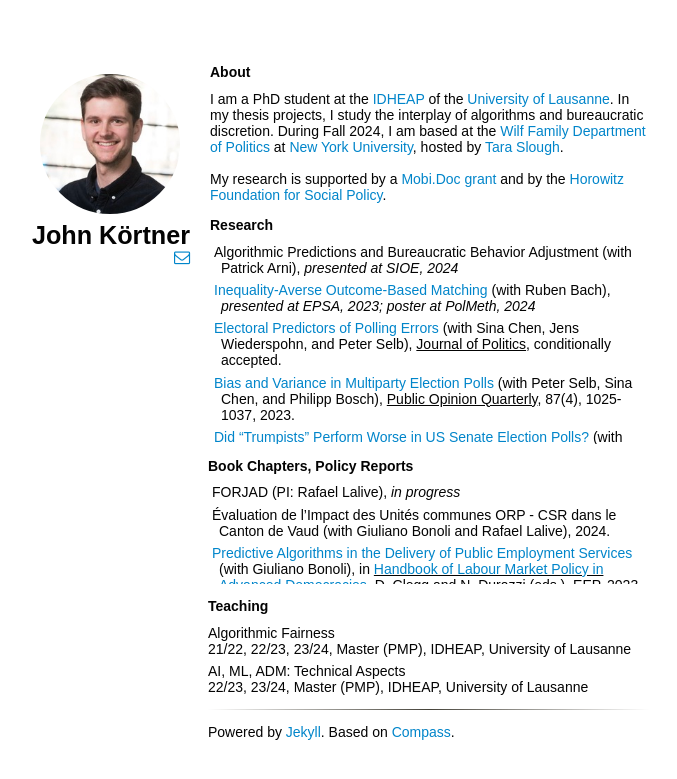
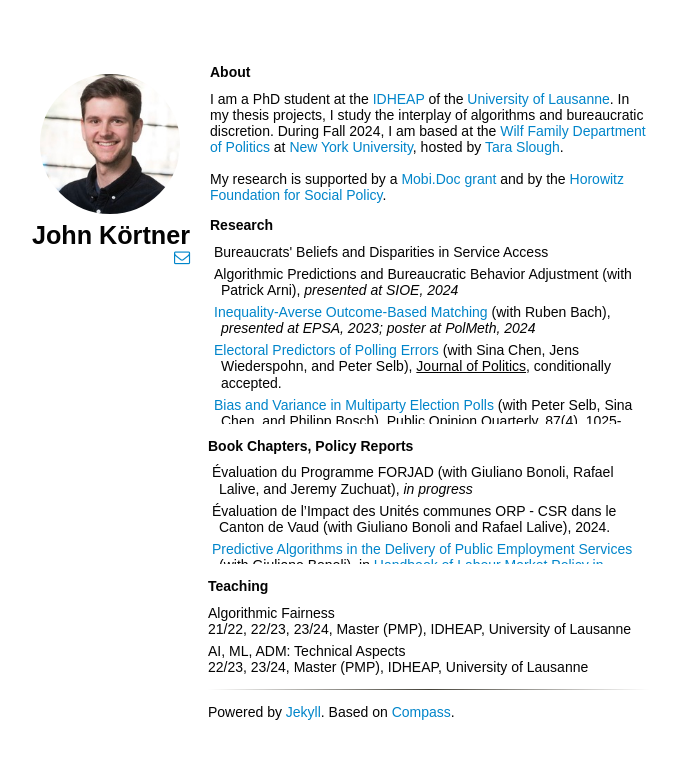
Before and after one commit to jkortner/jkortner.github.io, a Jekyll site: the page built from index.html, in a window 1280 px wide. Shown: the top 779 px of the page, without its empty margins (318-995 px from the left). Built offline with Jekyll 4.4.1, drawn with Linux system fonts in a browser that asks for light colours; nearby versions of some CDN libraries; some web fonts are replaced; a style sheet for code colours, icons or effects is not loaded.

Commit message:
Add title of first PhD chapter

```diff
--- a/_includes/content.html
+++ b/_includes/content.html
@@ -8,27 +8,43 @@
   <br><br>
   My research is supported by a <a href='https://news.unil.ch/display/1700126153025'>Mobi.Doc grant</a>
   and by the <a href='https://www.horowitz-foundation.org/2024'>Horowitz Foundation for Social Policy</a>.
-
   </p>
 
 <h2>Research</h2>
 <p>
 <div class="research">
+    <!--
+    <article style="background-color: #0085ca26;">
+        <b>Job Market Paper</b>
+    </article>
+    <article style="margin-top:-6px; background-color: #0085ca26;">
+        <a href=''>...</a>
+        <details>
+            <summary> &#8595; Abstract
+              <span><a href='---' target='_blank'>Slides</a></span>
+            </summary>
+            ...
+          </details>
+      </article>
+    -->
     <article>
-        Algorithmic Predictions and Bureaucratic Behavior Adjustment (with Patrick Arni), <i>presented at SIOE, 2024</i>
+        Bureaucrats' Beliefs and Disparities in Service Access
     </article>
     <article>
-        <a href='https://osf.io/yrn4d/'>Inequality-Averse Outcome-Based Matching</a> (with Ruben Bach), <i>presented at EPSA, 2023; poster at PolMeth, 2024</i>
+        Algorithmic Predictions and Bureaucratic Behavior Adjustment  (with Patrick Arni), <i>presented at SIOE, 2024</i>
     </article>
     <article>
-        <a href='https://doi.org/10.33774/apsa-2023-t1vh8-v2'>Electoral Predictors of Polling Errors</a> (with Sina Chen, Jens Wiederspohn, and Peter Selb), <u>Journal of Politics</u>, conditionally accepted.
+        <a href='https://osf.io/yrn4d/' target='_blank'>Inequality-Averse Outcome-Based Matching</a> (with Ruben Bach), <i>presented at EPSA, 2023; poster at PolMeth, 2024</i>
     </article>
     <article>
-      <a href='https://doi.org/10.1093/poq/nfad046'>Bias and Variance in Multiparty Election Polls</a> (with Peter Selb, Sina Chen, and Philipp Bosch),
+        <a href='https://doi.org/10.33774/apsa-2023-t1vh8-v2' target='_blank'>Electoral Predictors of Polling Errors</a> (with Sina Chen, Jens Wiederspohn, and Peter Selb), <u>Journal of Politics</u>, conditionally accepted.
+    </article>
+    <article>
+      <a href='https://doi.org/10.1093/poq/nfad046' target='_blank'>Bias and Variance in Multiparty Election Polls</a> (with Peter Selb, Sina Chen, and Philipp Bosch),
       <u>Public Opinion Quarterly</u>, 87(4), 1025-1037, 2023.
     </article>
     <article>
-        <a href='https://rss.onlinelibrary.wiley.com/doi/10.1111/1740-9713.01651'>Did &ldquo;Trumpists&rdquo; Perform Worse in US Senate Election Polls?</a>
+        <a href='https://rss.onlinelibrary.wiley.com/doi/10.1111/1740-9713.01651' target='_blank'>Did &ldquo;Trumpists&rdquo; Perform Worse in US Senate Election Polls?</a>
         (with Sina Chen), <u>Significance</u>, 19(3), 28-31, 2022.
     </article>
 </div>
@@ -38,7 +54,7 @@
 <p>
 <div class="policy">
     <article>
-        FORJAD (PI: Rafael Lalive), <i>in progress</i>
+        Évaluation du Programme FORJAD (with Giuliano Bonoli, Rafael Lalive, and Jeremy Zuchuat), <i>in progress</i>
    </article>
     <article>
         Évaluation de l’Impact des Unités communes ORP - CSR dans le Canton de Vaud (with Giuliano Bonoli and Rafael Lalive), 2024.
--- a/assets/main.scss
+++ b/assets/main.scss
@@ -68,6 +68,9 @@ a:hover {
 .logo-container {
   text-align: center; }
 
+.uni-container {
+  text-align: center; }
+
 .logo {
   width: 140px;
   height: 140px;
@@ -93,6 +96,15 @@ ul {
   list-style-type: disc;
   padding-left: 20px; }
 
+/*** details ***/
+details {
+    font-size: 12px;
+}
+
+summary {
+    color: #0085ca;
+}
+
 /******/
 hr {
   border: 0;
@@ -111,7 +123,10 @@ hr {
     margin: 10% auto 0 auto; }
 
   .icon-container {
-    text-align: center; } }
+    text-align: center; }
+  .uni-container {
+    display: none; }}
+
 /* All other devices (768px and up) */
 @media (min-width: 768px) {
   /* past 768px the layout is changed and the wrapper has a fixed width of 680px
@@ -134,6 +149,9 @@ hr {
   .icon-container {
     text-align: right; }
 
+  .uni-container {
+    display: inline; }
+
   main {
     width: 58%;
     margin-left: 35%;
@@ -141,7 +159,7 @@ hr {
   }
 
   .research {
-    max-height: 200px; /* 20vh */
+    max-height: 180px; /* 20vh */
     overflow-x: visible;
     overflow-y: scroll;
     padding: 0;
--- a/index.html
+++ b/index.html
@@ -19,6 +19,10 @@ layout: base
         </a>
         -->
       </div>
+      <!-- <div class="uni-container">
+        <br>
+        <img src="/images/unil.jpg" style="width: 140px;">
+      </div> -->
   </header>
   <main>
     <div class="content" dir="rtl">
```
Also changed, not shown: 2 other files.
